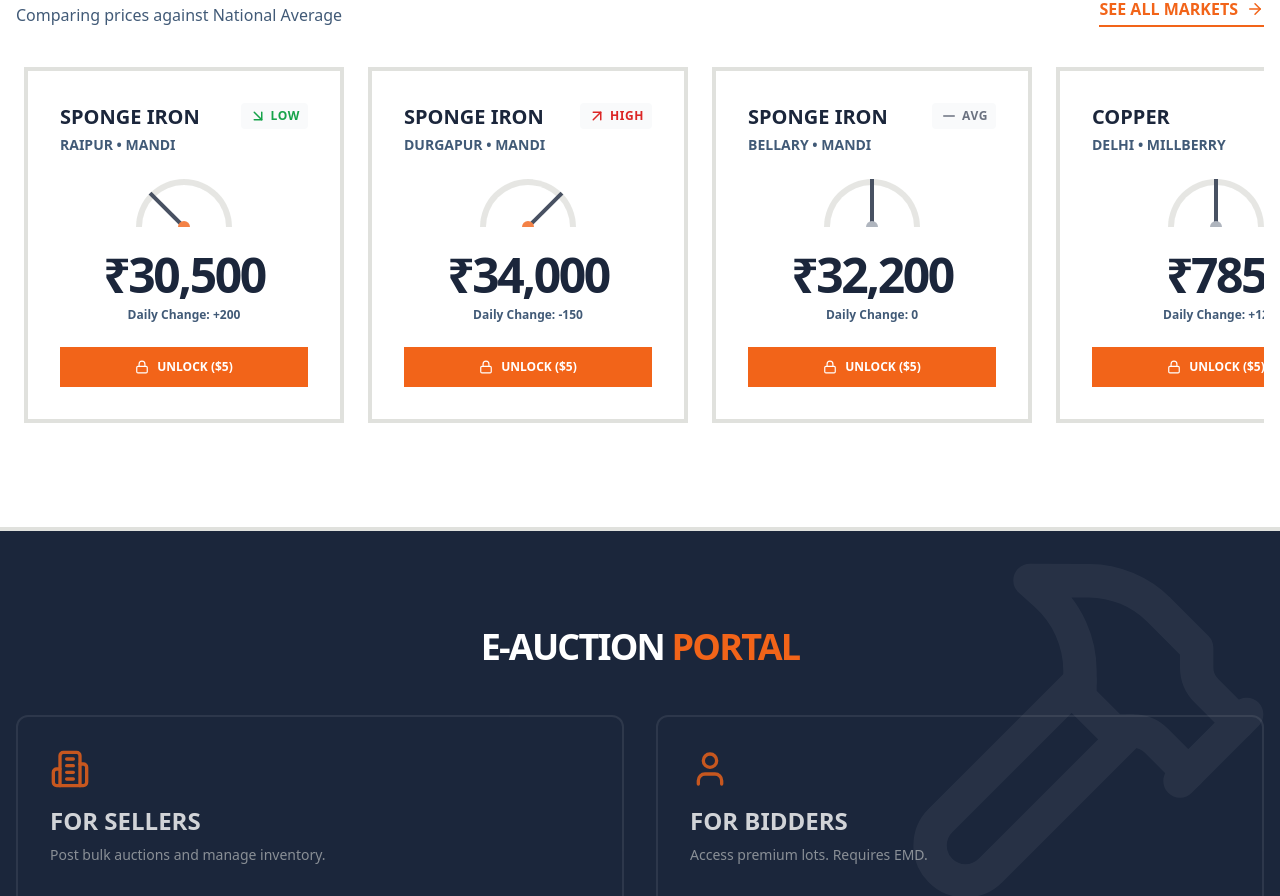
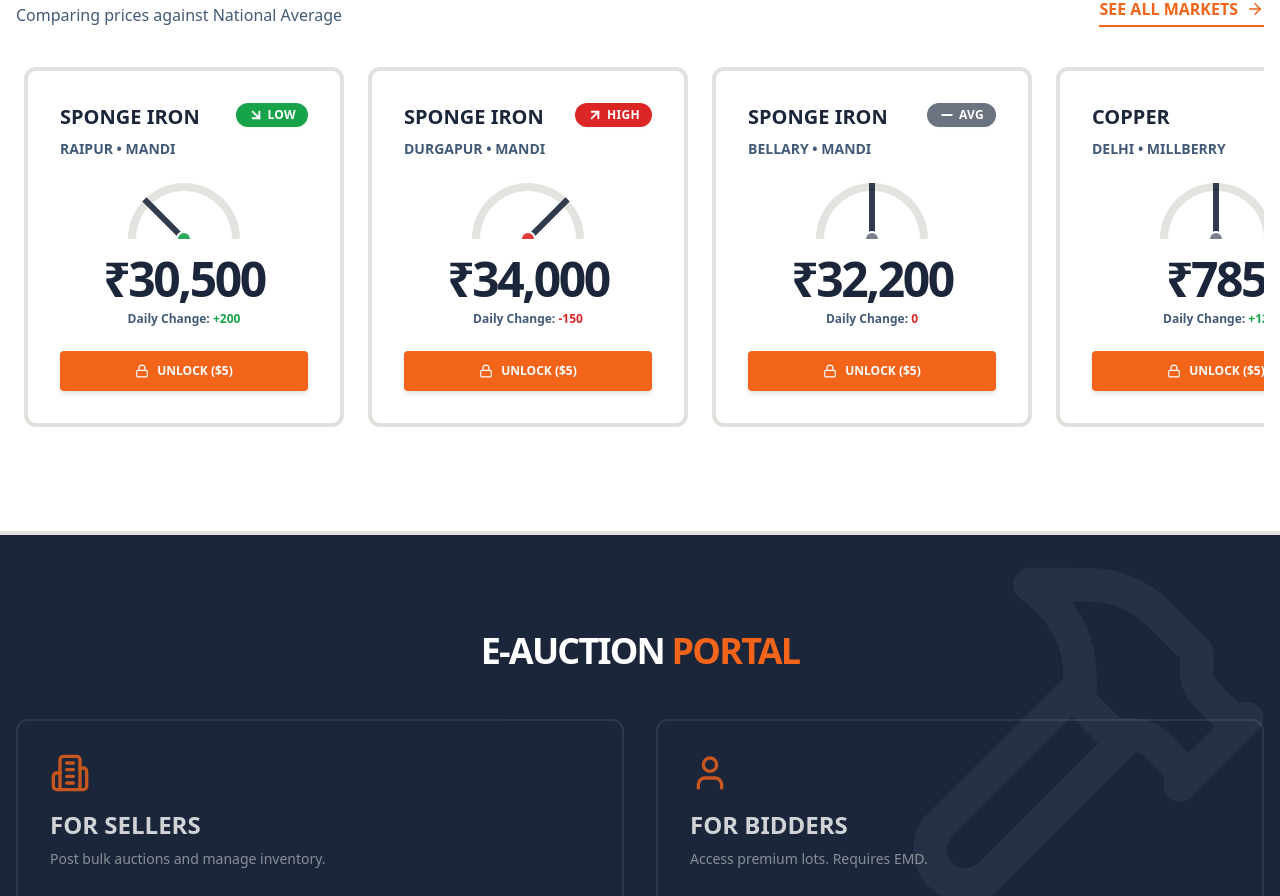
Before and after one commit to nilesh94/scrapcy-frontend, a React (Create React App) app: page / in a window 1280 px wide. Shown: the part 840-1736 px from the top of the page. Built offline with nearby package versions, Linux system fonts and the light colour scheme.

Commit message:
Update Home.js

```diff
--- a/src/pages/Home.js
+++ b/src/pages/Home.js
@@ -1,10 +1,11 @@
 import React, { useState, useMemo } from 'react';
 import {
-  Hammer, Lock, ArrowRight, Building2, User, Unlock, ArrowUpRight, ArrowDownRight, Minus
+  Hammer, ArrowRight, Building2, User, Unlock, ArrowUpRight, ArrowDownRight, Minus
 } from 'lucide-react';
 import { useNavigate } from 'react-router-dom';
+import PriceCard from '../components/PriceCard';
 
-// 1. DATA (Mocked based on your Excel sheet logic)
+// 1. DATA
 const MARKET_DATA = [
   { id: 101, category: "Ferrous", material: "Sponge Iron", location: "Raipur", price: 30500, change: 200, type: "Mandi", contact: "Raipur Ispat Links" },
   { id: 102, category: "Ferrous", material: "Sponge Iron", location: "Durgapur", price: 34000, change: -150, type: "Mandi", contact: "Durgapur Foundries" },
@@ -23,36 +24,17 @@ const Home = () => {
   const materialAverages = useMemo(() => {
     const sums = {};
     const counts = {};
-
     MARKET_DATA.forEach(item => {
       if (!sums[item.material]) { sums[item.material] = 0; counts[item.material] = 0; }
       sums[item.material] += item.price;
       counts[item.material] += 1;
     });
-
     const avgs = {};
-    for (const mat in sums) {
-      avgs[mat] = sums[mat] / counts[mat];
-    }
+    for (const mat in sums) avgs[mat] = sums[mat] / counts[mat];
     return avgs;
   }, []);
 
-  // --- LOGIC: Compare Price to Average ---
-  const getPriceComparison = (item) => {
-    const avg = materialAverages[item.material];
-    const diff = item.price - avg;
-    const threshold = avg * 0.02; // 2% buffer for "Average" status
-
-    if (diff > threshold) {
-      return { status: 'High', color: 'text-red-600', icon: <ArrowUpRight size={18}/>, needle: '45deg' }; // Expensive
-    }
-    if (diff < -threshold) {
-      return { status: 'Low', color: 'text-green-600', icon: <ArrowDownRight size={18}/>, needle: '-45deg' }; // Good Buy
-    }
-    return { status: 'Avg', color: 'text-gray-500', icon: <Minus size={18}/>, needle: '0deg' }; // Neutral
-  };
-
-  // Handlers
+  // Handler
   const handleUnlockPrice = (id) => {
     if (window.confirm("Unlock verified contact details for $5?")) {
       setTimeout(() => setUnlockedDetails(prev => ({ ...prev, [id]: true })), 500);
@@ -65,17 +47,14 @@ const Home = () => {
       {/* 1. NEWSLETTER TICKER */}
       <div className="bg-orange text-white py-2 overflow-hidden border-b-4 border-navy">
         <div className="flex animate-marquee whitespace-nowrap">
-          {[...MARKET_DATA, ...MARKET_DATA].map((item, i) => {
-            const { status } = getPriceComparison(item);
-            return (
-              <span key={i} className="mx-8 font-bold uppercase italic tracking-wider flex items-center gap-2 text-sm">
+          {[...MARKET_DATA, ...MARKET_DATA].map((item, i) => (
+             <span key={i} className="mx-8 font-bold uppercase italic tracking-wider flex items-center gap-2 text-sm">
                 <span className="text-navy">LIVE:</span> {item.material} ({item.location})
-                <span className={status === 'Low' ? 'text-green-100' : (status === 'High' ? 'text-red-100' : 'text-gray-200')}>
-                  {item.price.toLocaleString()} ({status})
+                <span className={item.change > 0 ? "text-green-100" : "text-red-100"}>
+                  {item.price.toLocaleString()}
                 </span>
-              </span>
-            );
-          })}
+             </span>
+          ))}
         </div>
       </div>
 
@@ -96,11 +75,8 @@ const Home = () => {
             >
               EXPLORE MARKET <ArrowRight size={20}/>
             </button>
-            {/* REMOVED "View Full Dashboard" BUTTON AS REQUESTED */}
           </div>
         </div>
-
-        {/* Hero Image */}
         <div className="rounded-lg shadow-2xl overflow-hidden bg-steel/10 p-2 border border-platinum-dark">
           <img
             src="https://images.unsplash.com/photo-1532996122724-e3c354a0b15b?q=80&w=1000"
@@ -113,14 +89,11 @@ const Home = () => {
       {/* 3. MARKET PRICES (Horizontal Scrolling) */}
       <section id="prices" className="bg-white py-16 border-y-4 border-platinum">
         <div className="max-w-7xl mx-auto px-4">
-
-          {/* Header */}
           <div className="flex justify-between items-end mb-10">
             <div>
                <h2 className="text-3xl font-black uppercase italic tracking-tighter text-navy">Regional Price Comparison</h2>
                <p className="text-steel font-medium">Comparing prices against National Average</p>
             </div>
-
             <button
               onClick={() => navigate('/tracker')}
               className="flex items-center gap-2 text-orange font-black uppercase hover:text-navy transition-colors border-b-2 border-orange pb-1"
@@ -129,69 +102,25 @@ const Home = () => {
             </button>
           </div>
 
-          {/* HORIZONTAL SCROLL CONTAINER */}
           <div className="flex gap-6 overflow-x-auto pb-10 px-2 scrollbar-hide">
 
-            {/* Show first 6 items for preview */}
-            {MARKET_DATA.slice(0, 6).map((p) => {
-               const { status, color, icon, needle } = getPriceComparison(p);
+            {/* USE THE REUSABLE CARD HERE */}
+            {MARKET_DATA.slice(0, 6).map((item) => (
+               <div key={item.id} className="min-w-[320px]">
+                  <PriceCard
+                    item={item}
+                    averagePrice={materialAverages[item.material]}
+                    isUnlocked={unlockedDetails[item.id]}
+                    onUnlock={handleUnlockPrice}
+                  />
+               </div>
+            ))}
 
-               return (
-                <div key={p.id} className="min-w-[320px] relative group border-4 border-platinum p-8 bg-white transition-all hover:border-navy hover:shadow-xl">
-
-                  {/* 1. Header with Comparison Logic */}
-                  <div className="flex justify-between items-start">
-                    <h3 className="text-xl font-black uppercase text-navy">{p.material}</h3>
-                    <div className={`flex items-center gap-1 font-bold ${color} bg-gray-50 px-2 py-1 rounded text-xs uppercase tracking-wider`}>
-                       {icon} {status}
-                    </div>
-                  </div>
-
-                  <p className="text-sm font-bold text-steel uppercase mt-1 mb-4">{p.location} • {p.type}</p>
-
-                  {/* 2. Gauge Visualization */}
-                  <div className="flex justify-center my-6 opacity-80 group-hover:opacity-100 transition-opacity">
-                     <div className="relative w-24 h-12 overflow-hidden">
-                        {/* Gauge Background */}
-                        <div className="absolute top-0 left-0 w-24 h-24 rounded-full border-[6px] border-platinum border-b-transparent"></div>
-                        {/* Needle */}
-                        <div
-                           className="absolute bottom-0 left-1/2 w-1 h-12 bg-navy origin-bottom transition-transform duration-700 ease-out"
-                           style={{ transform: `translateX(-50%) rotate(${needle})` }}
-                        ></div>
-                        {/* Dot */}
-                        <div className={`absolute bottom-0 left-1/2 w-3 h-3 rounded-full transform -translate-x-1/2 translate-y-1/2 ${status === 'Avg' ? 'bg-gray-400' : 'bg-orange'}`}></div>
-                     </div>
-                  </div>
-
-                  <p className="text-5xl font-black text-navy tracking-tighter text-center">₹{p.price.toLocaleString()}</p>
-                  <p className="text-center text-xs text-steel font-bold mt-2">Daily Change: {p.change > 0 ? '+' : ''}{p.change}</p>
-
-                  {unlockedDetails[p.id] ? (
-                    <div className="mt-6 p-4 bg-green-50 border-l-4 border-green-600">
-                      <p className="text-[10px] font-black uppercase text-green-700">Verified Contact:</p>
-                      <p className="text-sm font-bold text-navy mt-1">{p.contact}</p>
-                    </div>
-                  ) : (
-                    <div className="mt-6">
-                      <button
-                        onClick={() => handleUnlockPrice(p.id)}
-                        className="bg-orange hover:bg-navy text-white w-full py-3 font-black uppercase text-xs transition-colors flex items-center justify-center gap-2"
-                      >
-                        <Lock size={14} /> Unlock ($5)
-                      </button>
-                    </div>
-                  )}
-                </div>
-               );
-            })}
-
-            {/* "See All" Card at end of scroll */}
             <div
               onClick={() => navigate('/tracker')}
-              className="min-w-[320px] border-4 border-dashed border-platinum bg-platinum/20 flex flex-col items-center justify-center cursor-pointer hover:border-orange hover:bg-orange/5 transition-all group"
+              className="min-w-[320px] border-4 border-dashed border-platinum bg-platinum/20 flex flex-col items-center justify-center cursor-pointer hover:border-orange hover:bg-orange/5 transition-all group rounded-xl"
             >
-              <div className="p-4 rounded-full bg-white border-2 border-platinum group-hover:border-orange mb-4">
+              <div className="p-4 rounded-full bg-white border-2 border-platinum group-hover:border-orange mb-4 shadow-sm">
                 <ArrowRight size={32} className="text-steel group-hover:text-orange" />
               </div>
               <h3 className="text-xl font-black uppercase text-navy">View All Prices</h3>
@@ -202,48 +131,30 @@ const Home = () => {
 
       {/* 4. E-AUCTION PORTAL */}
       <section id="auction" className="py-24 bg-navy text-white relative overflow-hidden">
-        {/* Background Icon */}
-        <div className="absolute top-0 right-0 opacity-5 pointer-events-none">
-            <Hammer size={400} />
-        </div>
-
+        <div className="absolute top-0 right-0 opacity-5 pointer-events-none"><Hammer size={400} /></div>
         <div className="max-w-7xl mx-auto px-4 text-center relative z-10">
           <h2 className="text-4xl font-black mb-4 uppercase tracking-tighter">E-Auction <span className="text-orange">Portal</span></h2>
           <div className="grid md:grid-cols-2 gap-8 text-left mt-12">
 
-            {/* SELLER CARD */}
             <div className={`p-8 border-2 rounded-xl transition-all ${userRole === 'company' ? 'border-orange bg-white/5' : 'border-white/10 opacity-80'}`}>
               <Building2 className="text-orange mb-4" size={40} />
               <h3 className="text-2xl font-black mb-2">FOR SELLERS</h3>
               <p className="text-sm text-platinum/70 mb-8">Post bulk auctions and manage inventory.</p>
-
               {userRole === 'company' ? (
-                // Navigates to Coming Soon page
-                <button onClick={() => navigate('/auction')} className="bg-orange text-white w-full py-4 font-black uppercase hover:bg-white hover:text-navy transition-colors">
-                  Post Auction
-                </button>
+                <button onClick={() => navigate('/auction')} className="bg-orange text-white w-full py-4 font-black uppercase hover:bg-white hover:text-navy transition-colors rounded">Post Auction</button>
               ) : (
-                <button onClick={() => setUserRole('company')} className="border border-white/20 w-full py-4 text-xs font-bold hover:bg-white/10">
-                  REGISTER AS SELLER
-                </button>
+                <button onClick={() => setUserRole('company')} className="border border-white/20 w-full py-4 text-xs font-bold hover:bg-white/10 rounded">REGISTER AS SELLER</button>
               )}
             </div>
 
-            {/* BIDDER CARD */}
             <div className={`p-8 border-2 rounded-xl transition-all ${userRole === 'bidder' ? 'border-orange bg-white/5' : 'border-white/10 opacity-80'}`}>
               <User className="text-orange mb-4" size={40} />
               <h3 className="text-2xl font-black mb-2">FOR BIDDERS</h3>
               <p className="text-sm text-platinum/70 mb-8">Access premium lots. Requires EMD.</p>
-
               {userRole === 'bidder' ? (
-                // Navigates to Coming Soon page
-                <button onClick={() => navigate('/auction')} className="bg-green-600 text-white w-full py-4 font-black uppercase flex justify-center gap-2 hover:bg-green-500 transition-colors">
-                  <Unlock size={18}/> Enter Room
-                </button>
+                <button onClick={() => navigate('/auction')} className="bg-green-600 text-white w-full py-4 font-black uppercase flex justify-center gap-2 hover:bg-green-500 transition-colors rounded"><Unlock size={18}/> Enter Room</button>
               ) : (
-                <button onClick={() => setUserRole('bidder')} className="border border-white/20 w-full py-4 text-xs font-bold hover:bg-white/10">
-                  REGISTER AS BIDDER
-                </button>
+                <button onClick={() => setUserRole('bidder')} className="border border-white/20 w-full py-4 text-xs font-bold hover:bg-white/10 rounded">REGISTER AS BIDDER</button>
               )}
             </div>
           </div>
```
